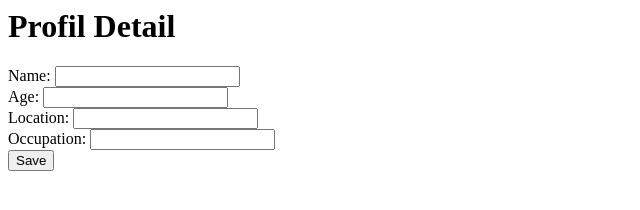
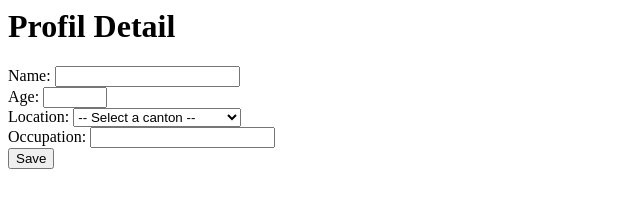
Before and after one commit to FaKiieZ/touch-grass, a plain HTML site: page src/profile-detail.html in a window 1280 px wide. Shown: the whole page, without its empty margins (0-640 px from the left). Drawn offline with Linux system fonts and the light colour scheme.

Commit message:
add input in profile-detail.html

```diff
--- a/src/profile-detail.html
+++ b/src/profile-detail.html
@@ -8,15 +8,44 @@
             <input type="text" id="name" name="name" /><br />
 
             <label for="age">Age:</label>
-            <input type="number" id="age" name="age" /><br />
+            <input type="number" id="age" name="age" min="0" max="120"/><br />
 
             <label for="location">Location:</label>
-            <input type="text" id="location" name="location" /><br />
+            <select id="location" name="location">
+                <option value="">-- Select a canton --</option>
+                <option value="AG">Aargau</option>
+                <option value="AI">Appenzell Innerrhoden</option>
+                <option value="AR">Appenzell Ausserrhoden</option>
+                <option value="BE">Bern</option>
+                <option value="BL">Basel-Landschaft</option>
+                <option value="BS">Basel-Stadt</option>
+                <option value="FR">Fribourg</option>
+                <option value="GE">Geneva</option>
+                <option value="GL">Glarus</option>
+                <option value="GR">Graubünden</option>
+                <option value="JU">Jura</option>
+                <option value="LU">Lucerne</option>
+                <option value="NE">Neuchâtel</option>
+                <option value="NW">Nidwalden</option>
+                <option value="OW">Obwalden</option>
+                <option value="SG">St. Gallen</option>
+                <option value="SH">Schaffhausen</option>
+                <option value="SO">Solothurn</option>
+                <option value="SZ">Schwyz</option>
+                <option value="TG">Thurgau</option>
+                <option value="TI">Ticino</option>
+                <option value="UR">Uri</option>
+                <option value="VD">Vaud</option>
+                <option value="VS">Valais</option>
+                <option value="ZG">Zug</option>
+                <option value="ZH">Zürich</option>
+            </select>
+            <br>
 
             <label for="occupation">Occupation:</label>
             <input type="text" id="occupation" name="occupation" /><br />
 
-            <button>Save</button>
+            <button onclick="alert('Saved guet gmacht')">Save</button>
         </form>
     </body>
 </html>
```
